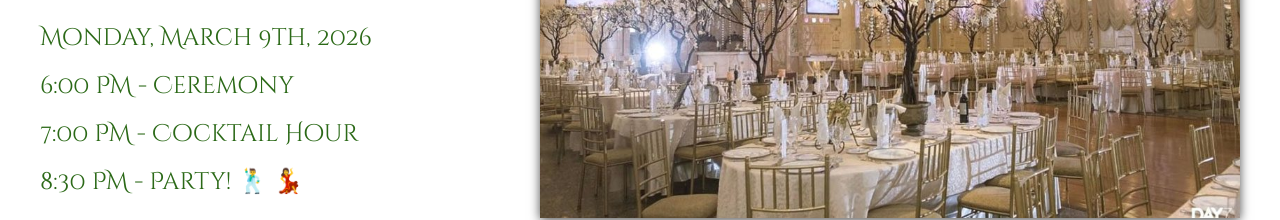
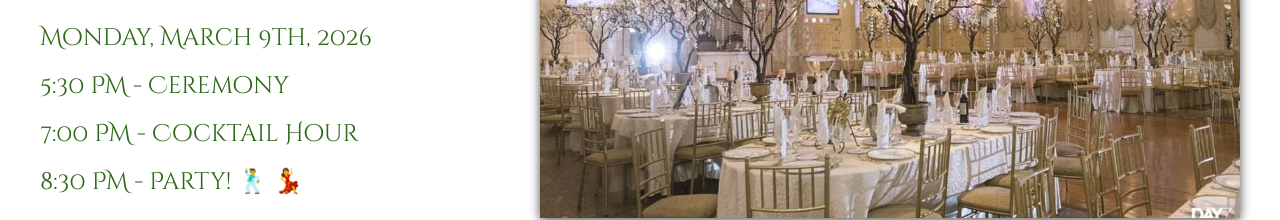
Before and after one commit to EddieYuabov/wedding-rsvp, a React (Create React App) app: page / in a window 1280 px wide. Shown: the part 1881-2101 px from the top of the page. Built offline with nearby package versions, Linux system fonts and the light colour scheme.

Commit message:
updated icon and ceremony time

```diff
--- a/public/index.html
+++ b/public/index.html
@@ -24,7 +24,7 @@
       work correctly both with client-side routing and a non-root public URL.
       Learn how to configure a non-root public URL by running `npm run build`.
     -->
-    <title>React App</title>
+    <title>Eddie & Dina's Wedding</title>
   </head>
   <body>
     <noscript>You need to enable JavaScript to run this app.</noscript>
--- a/src/pages/Home.tsx
+++ b/src/pages/Home.tsx
@@ -24,7 +24,7 @@ const Home = () => {
                         <p>505 Franklin Ave, Franklin Square, NY 11010</p>
                         <br/>
                         <p>Monday, March 9th, 2026</p>
-                        <p>6:00 PM - Ceremony</p>
+                        <p>5:30 PM - Ceremony</p>
                         <p>7:00 PM - Cocktail Hour</p>
                         <p>8:30 PM - Party! 🕺 💃</p>
                     </div>
```
Also changed, not shown: 1 other file (tests, documents, lock files or other folders).
